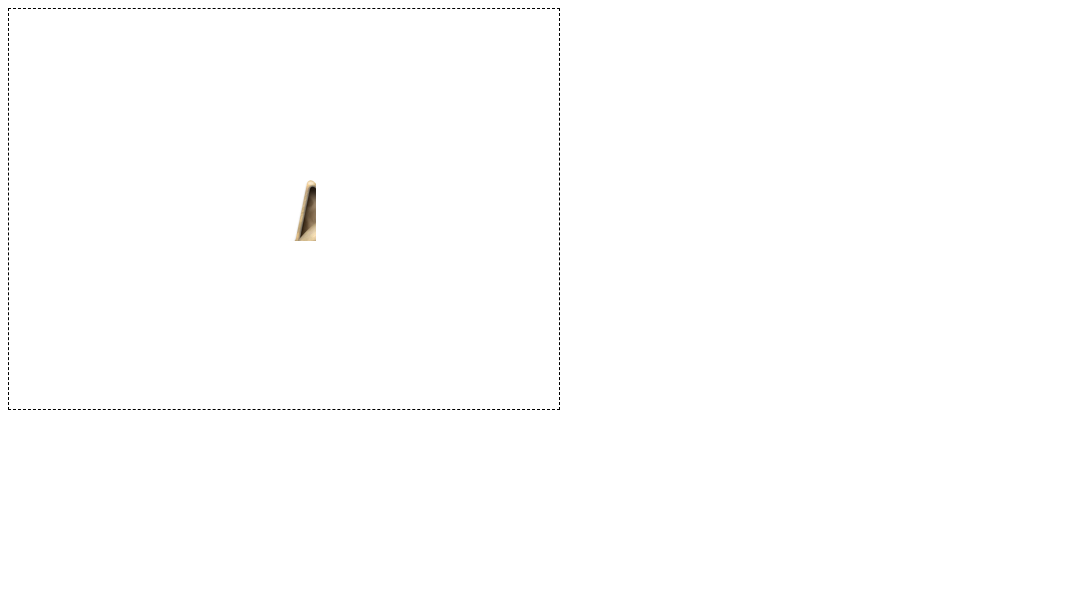
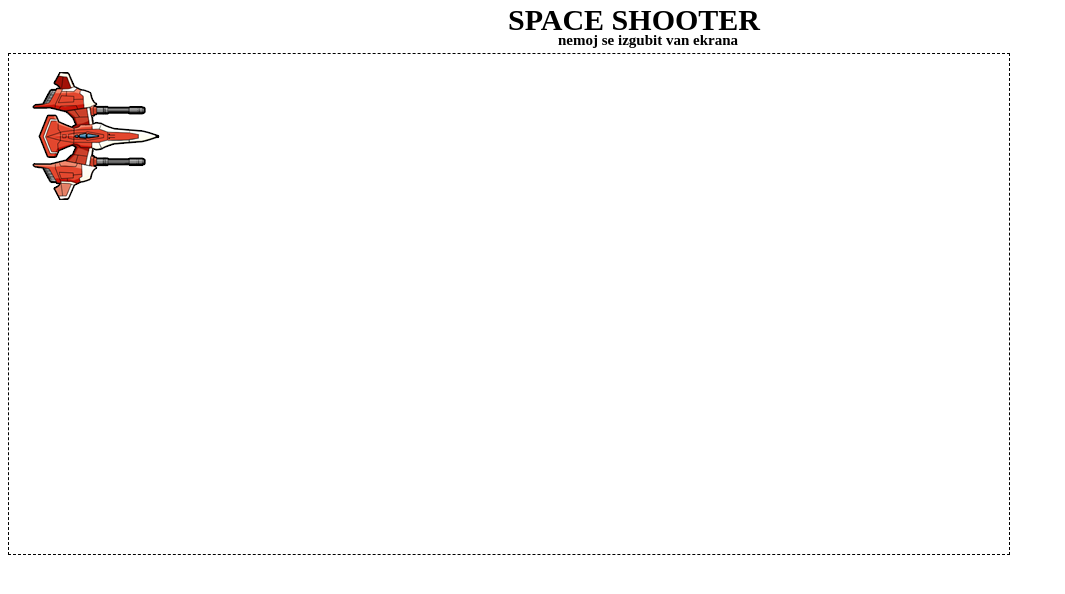
Before and after one commit to mariocvj/SpaceShooter, a website: page SpaceShooter.html in a window 1280 px wide. Shown: the whole page, without its empty margins (0-1065 px from the left). Drawn offline with Linux system fonts and the light colour scheme.

Commit message:
Dodao potpuno kretanje igraca po ekranu

```diff
--- a/SpaceShooter.css
+++ b/SpaceShooter.css
@@ -0,0 +1,12 @@
+h1 {
+	font-size: 30px;
+	line-height: 0%;
+	margin-left: 500px;
+
+}
+h2 {
+	font-size: 15px;
+	line-height: 0%;
+	margin-left: 550px;
+
+}
--- a/SpaceShooter.html
+++ b/SpaceShooter.html
@@ -1,7 +1,7 @@
 <!doctype html>
 <title>Basic sprite</title>
-<canvas width="550" height="400" style="border: 1px dashed black">
-	<script type="text/javascript" src="SpaceShooter.js"></script>
-	<body>
-		<h1 id="message">asdffffffffffffffffffffffffff</h1>
-	</body>
+<h1> SPACE SHOOTER </h1>
+<h2>nemoj se izgubit van ekrana</h2>
+<canvas id="glavniCanvas" width="1301" height="550" style="border: 1px dashed black">
+<script type="text/javascript" src="SpaceShooter.js"></script>
+<link rel="stylesheet" href="SpaceShooter.css">
--- a/SpaceShooter.js
+++ b/SpaceShooter.js
@@ -1,32 +1,38 @@
 //--- The sprite object
-var spriteObject =
-{
-sourceX: 0,
-sourceY: 0,
-sourceWidth: 64,
-sourceHeight: 64,
-x: 0,
-y: 0,
-width: 64,
-height: 64,
-vx: 0,
-vy: 0
+var spriteObject = {
+	sourceX: 0
+	, sourceY: 0
+	, sourceWidth: 128
+	, sourceHeight: 128
+	, x: 0
+	, y: 0
+	, width: 128
+	, height: 128
+	, vx: 0
+	, vy: 0
+	, rotation: 0
+	, acceleration: 5
 };
+// Screen Resolution setup
+var screenWidth = 1000;
+var screenHeight = 500;
+document.getElementById( "glavniCanvas" ).width = screenWidth.toString();
+document.getElementById( "glavniCanvas" ).height = screenHeight.toString();
 //--- The main program
 //The canvas and its drawing surface
-var canvas = document.querySelector("canvas");
-var drawingSurface = canvas.getContext("2d");
+var canvas = document.querySelector( "canvas" );
+var drawingSurface = canvas.getContext( "2d" );
 //An array to store the sprites
 var sprites = [];
-//Create the cat sprite and center it
-var cat = Object.create(spriteObject);
-cat.x = 243;
-cat.y = 168;
-sprites.push(cat);
-//Load the image
-var image = new Image();
-image.addEventListener("load", loadHandler, false);
-image.src = "cat.png";
+//Create the player sprite and center it
+var player = Object.create( spriteObject );
+player.x = 23;
+player.y = 18;
+sprites.push( player );
+//Load the playerImage
+var playerImage = new Image();
+playerImage.addEventListener( "load", loadHandler, false );
+playerImage.src = "PlaceholderGraphics/spaceship.png";
 //Arrow key codes
 var UP = 38;
 var DOWN = 40;
@@ -38,10 +44,8 @@ var moveDown = false;
 var moveRight = false;
 var moveLeft = false;
 //Add keyboard listeners
-window.addEventListener("keydown", function(event)
-{
-switch(event.keyCode)
-{
+window.addEventListener( "keydown", function( event ) {
+	switch ( event.keyCode ) {
 		case UP:
 			moveUp = true;
 			break;
@@ -55,11 +59,9 @@ case RIGHT:
 			moveRight = true;
 			break;
 	}
-}, false);
-window.addEventListener("keyup", function(event)
-{
-switch(event.keyCode)
-{
+}, false );
+window.addEventListener( "keyup", function( event ) {
+	switch ( event.keyCode ) {
 		case UP:
 			moveUp = false;
 			break;
@@ -73,68 +75,85 @@ case RIGHT:
 			moveRight = false;
 			break;
 	}
-}, false);
-function loadHandler()
-{
+}, false );
+
+
+
+function loadHandler() {
 	update();
 }
-function update()
-{
+
+
+
+function update() {
 	//The animation loop
-requestAnimationFrame(update, canvas);
+	requestAnimationFrame( update, canvas );
 	//Up
-if(moveUp && !moveDown)
-{
-cat.vy = -5;
+	if ( moveUp && !moveDown ) {
+		player.vy += player.acceleration * Math.sin(player.rotation * Math.PI / 180);
+		player.vx += player.acceleration * Math.cos(player.rotation * Math.PI / 180);
 	}
 	//Down
-if(moveDown && !moveUp)
-{
-cat.vy = 5;
+	if ( moveDown && !moveUp ) {
+		player.vy += 5;
 	}
 	//Left
-if(moveLeft && !moveRight)
-{
-cat.vx = -5;
+	if ( moveLeft && !moveRight ) {
+		player.rotation -= 5;
 	}
 	//Right
-if(moveRight && !moveLeft)
-{
-cat.vx = 5;
+	if ( moveRight && !moveLeft ) {
+		player.rotation += 5;
 	}
-//Set the cat's velocity to zero if none of the keys are being pressed
-if(!moveUp && !moveDown)
-{
-cat.vy = 0;
-}
-if(!moveLeft && !moveRight)
-{
-cat.vx = 0;
-}
-//Move the cat
-cat.x += cat.vx;
-cat.y += cat.vy;
+	//Lower the player's velocity to simulate air resistance
+	player.vy -= player.vy/20 ;
+	player.vx -= player.vx/20;
+
+	//Move the
+	player
+	player.x += player.vx;
+	player.y += player.vy;
 	//Render the sprite
 	render();
 }
-function render()
-{
+
+
+
+function renderrr() {
 	//Clear the previous animation frame
-drawingSurface.clearRect(0, 0, canvas.width, canvas.height);
+	drawingSurface.clearRect( 0, 0, canvas.width, canvas.height );
 	//Loop through all the sprites and use their properties to display them
-if(sprites.length !== 0)
-{
-for(var i = 0; i < sprites.length; i++)
-{
-var sprite = sprites[i];
-drawingSurface.drawImage
-(
-image,
-sprite.sourceX, sprite.sourceY,
-sprite.sourceWidth, sprite.sourceHeight,
-Math.floor(sprite.x), Math.floor(sprite.y),
-sprite.width, sprite.height
+	if ( sprites.length !== 0 ) {
+		for ( var i = 0; i < sprites.length; i++ ) {
+			var sprite = sprites[ i ];
+			drawingSurface.drawImage( playerImage, sprite.sourceX, sprite.sourceY, sprite.sourceWidth
+				, sprite.sourceHeight, Math.floor( sprite.x ), Math.floor( sprite.y ), sprite.width, sprite.height
 			);
 		}
 	}
 }
+
+
+
+function render() {
+	//Clear the previous animation frame
+	drawingSurface.clearRect( 0, 0, canvas.width, canvas.height );
+	//Loop through all the sprites and use their properties to display them
+	if ( sprites.length !== 0 ) {
+		for ( var i = 0; i < sprites.length; i++ ) {
+			var sprite = sprites[ i ];
+			if ( true ) {
+				//Save the current state of the drawing surface before it's rotated
+				drawingSurface.save();
+				//Rotate the canvas
+				drawingSurface.translate( Math.floor( sprite.x + ( sprite.width / 2 ) ), Math.floor( sprite.y +	( sprite.height / 2 ) ) );
+				//rotiranje sprajta
+				drawingSurface.rotate( (sprite.rotation) * Math.PI / 180 );
+				drawingSurface.drawImage( playerImage, sprite.sourceX, sprite.sourceY, sprite.sourceWidth, sprite.sourceHeight
+					, -sprite.width / 2, -sprite.height / 2 , sprite.width, sprite.height );
+				//Restore the drawing surface to its state before it was rotated
+				drawingSurface.restore();
+			}
+		}
+	}
+}
```
Also changed, not shown: Space Shooter.css (deleted, +0 -7 lines), PlaceholderGraphics/cursor.png (renamed from cursor.png), PlaceholderGraphics/space.jpg (renamed from space.jpg), PlaceholderGraphics/spaceship.png (added), 1 other file. Lines whose indentation alone changed are shown as unchanged.
